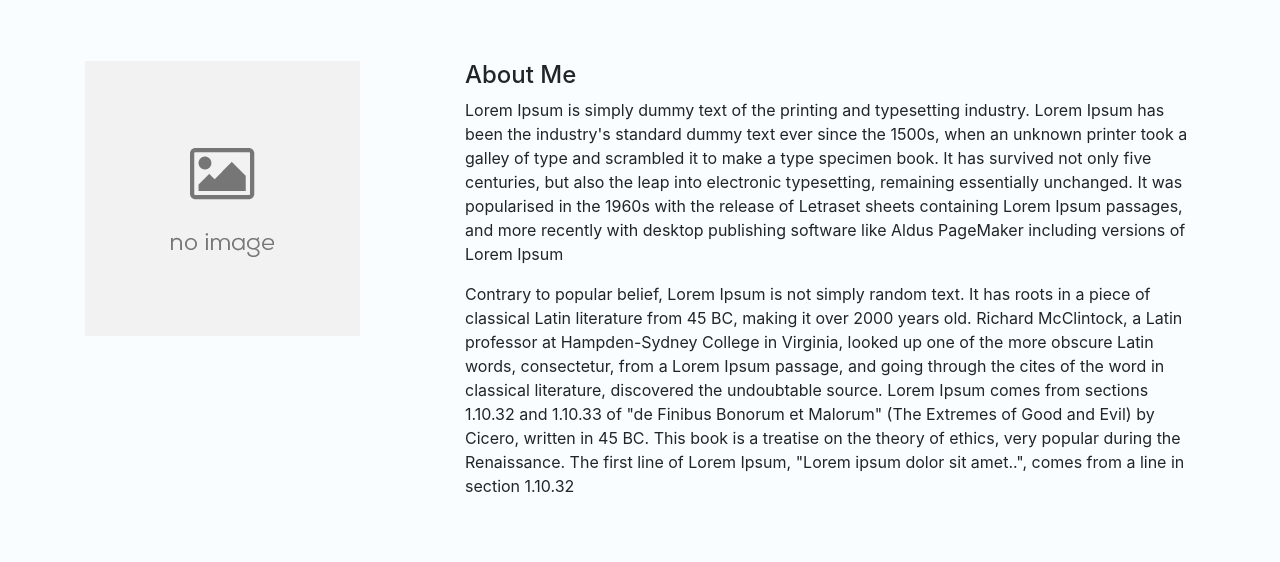
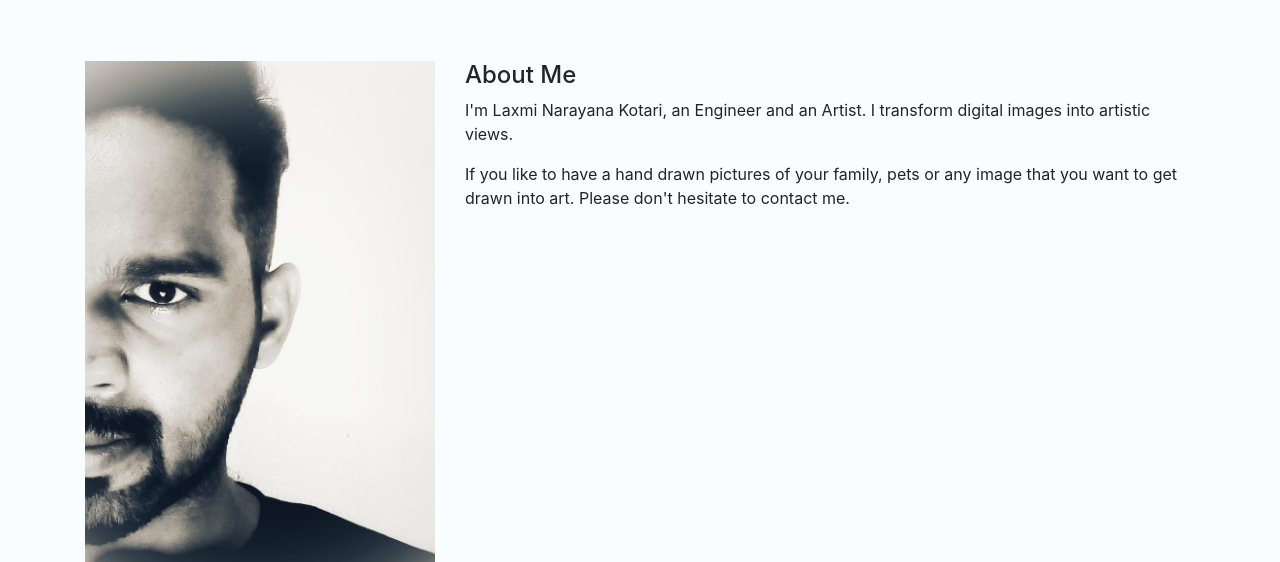
Before and after one commit to sra1rdy/laxmi-artist-gatsby-contentful, a Gatsby site: page /about in a window 1280 px wide. Shown: the part 238-800 px from the top of the page. Built offline with nearby package versions, Linux system fonts and the light colour scheme; Gatsby itself is replaced by a stand-in of ours.

Commit message:
added aboutme page content + bug fix query in gallery

```diff
--- a/src/pages/about.js
+++ b/src/pages/about.js
@@ -2,7 +2,7 @@ import React, { Component } from "react"
 import Helmet from "react-helmet"
 import Layout from "../components/layout"
 import { graphql } from 'gatsby'
-import aboutImg from "../images/default.jpg"
+import aboutImg from "../images/Lachi-original.jpeg"
 
 export class About extends Component {
   render() {
@@ -23,10 +23,10 @@ export class About extends Component {
                     <div className="col-lg-8">
                         <h4>About Me</h4>
                         <p>
-                            Lorem Ipsum is simply dummy text of the printing and typesetting industry. Lorem Ipsum has been the industry's standard dummy text ever since the 1500s, when an unknown printer took a galley of type and scrambled it to make a type specimen book. It has survived not only five centuries, but also the leap into electronic typesetting, remaining essentially unchanged. It was popularised in the 1960s with the release of Letraset sheets containing Lorem Ipsum passages, and more recently with desktop publishing software like Aldus PageMaker including versions of Lorem Ipsum
+                          I'm Laxmi Narayana Kotari, an Engineer and an Artist. I transform digital images into artistic views.
                         </p>
                         <p>
-                        Contrary to popular belief, Lorem Ipsum is not simply random text. It has roots in a piece of classical Latin literature from 45 BC, making it over 2000 years old. Richard McClintock, a Latin professor at Hampden-Sydney College in Virginia, looked up one of the more obscure Latin words, consectetur, from a Lorem Ipsum passage, and going through the cites of the word in classical literature, discovered the undoubtable source. Lorem Ipsum comes from sections 1.10.32 and 1.10.33 of "de Finibus Bonorum et Malorum" (The Extremes of Good and Evil) by Cicero, written in 45 BC. This book is a treatise on the theory of ethics, very popular during the Renaissance. The first line of Lorem Ipsum, "Lorem ipsum dolor sit amet..", comes from a line in section 1.10.32
+                          If you like to have a hand drawn pictures of your family, pets or any image that you want to get drawn into art. Please don't hesitate to contact me.
                         </p>
                     </div>
 
--- a/src/pages/gallery.js
+++ b/src/pages/gallery.js
@@ -1,5 +1,5 @@
 import React, { Component } from "react";
-
+import { graphql } from 'gatsby'
 import classNames from "classnames";
 
 
```
